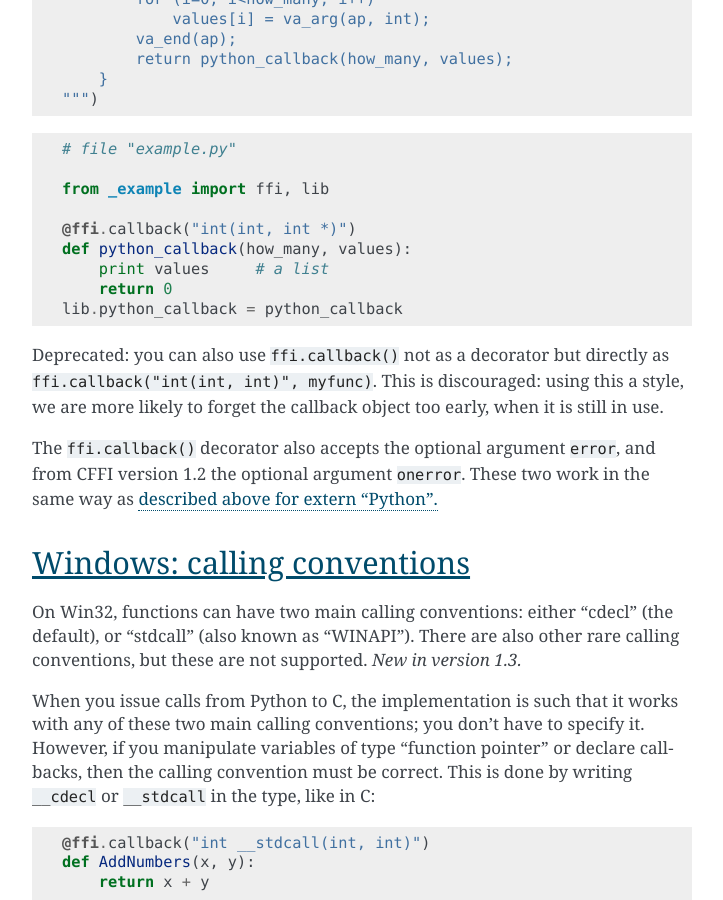
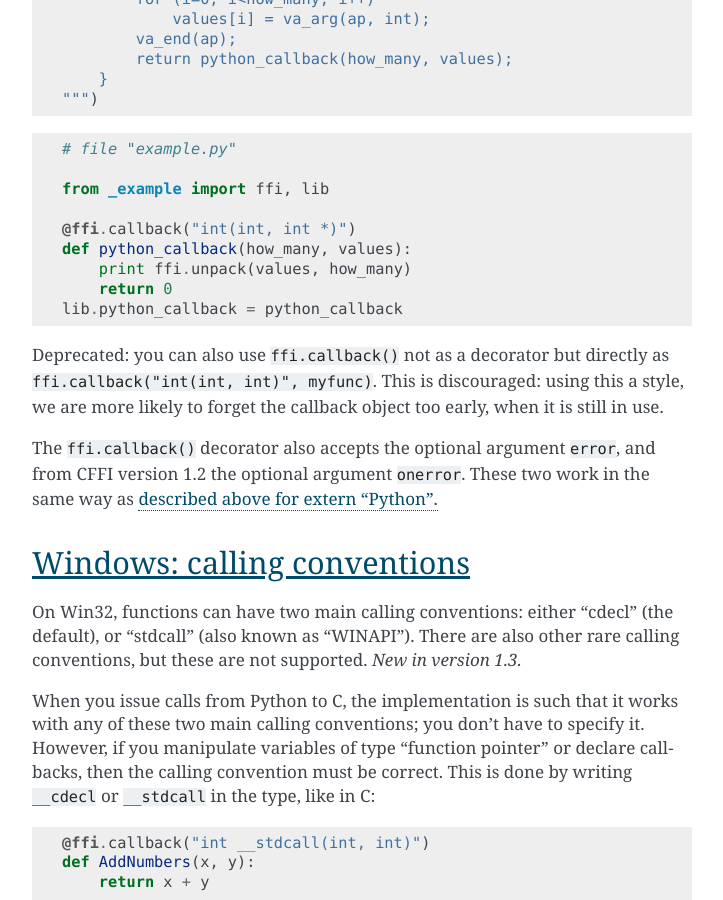
Before and after one commit to tharvik/cffi, a Sphinx documentation site: the page built from doc/source/using.rst, in a window 1280 px wide and 900 px high, scrolled down 16064 px. Shown: the whole window, without its empty margins (388-1111 px from the left). Built offline with Sphinx 7.4.7, drawn with Linux system fonts in a browser that asks for light colours.

Commit message:
Lies, this didn't print a list

```diff
--- a/doc/source/using.rst
+++ b/doc/source/using.rst
@@ -834,7 +834,7 @@ arguments are passed:
 
     @ffi.callback("int(int, int *)")
     def python_callback(how_many, values):
-        print values     # a list
+        print ffi.unpack(values, how_many)
         return 0
     lib.python_callback = python_callback
 
```
